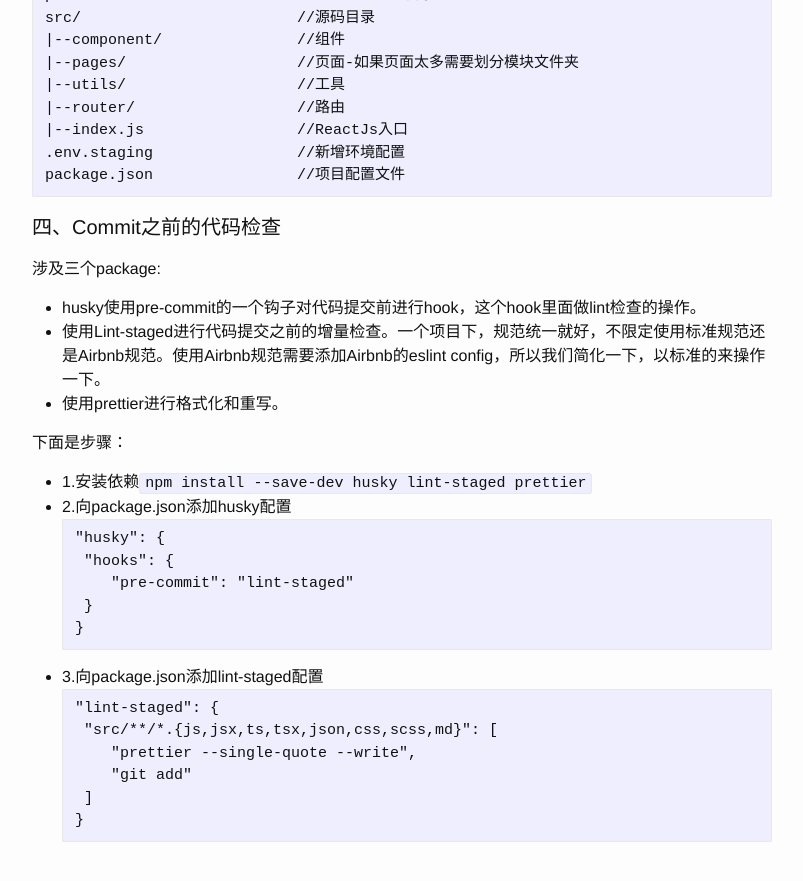
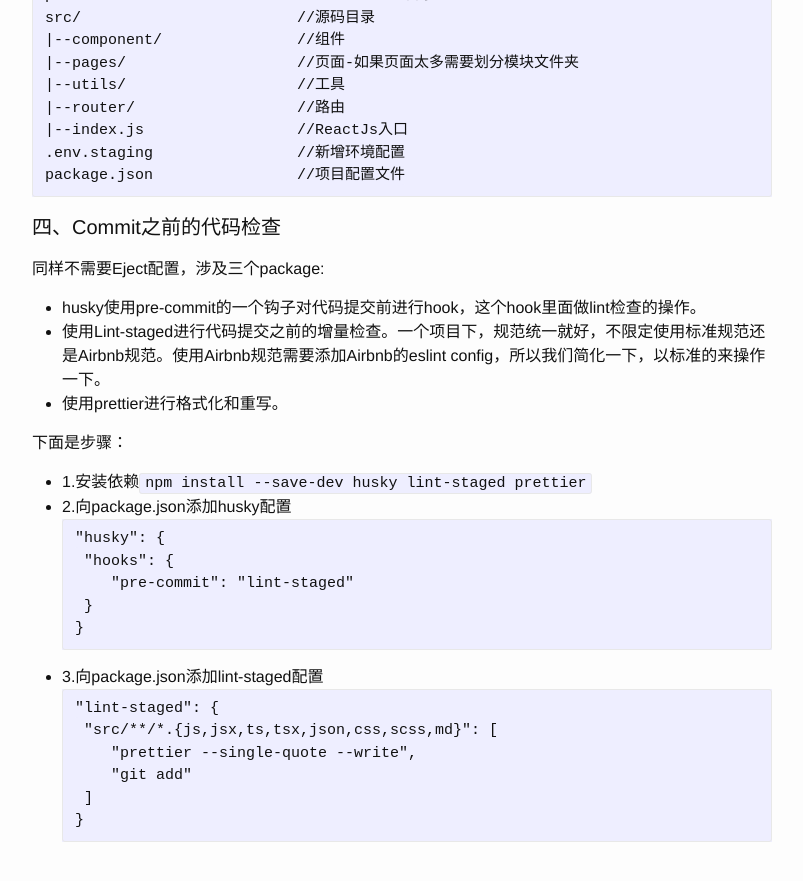
Before and after one commit to tsingroo/tsingroo.github.io, a Jekyll site: the page built from _posts/2019-08-02-setup_react_dev_env.md, in a window 1280 px wide and 900 px high, scrolled down 1547 px. Shown: the top 881 px of the window, without its empty margins (238-1041 px from the left). Built offline with Jekyll 4.4.1, drawn with Linux system fonts in a browser that asks for light colours.

Commit message:
add some help text

```diff
--- a/_posts/2019-08-02-setup_react_dev_env.md
+++ b/_posts/2019-08-02-setup_react_dev_env.md
@@ -67,7 +67,7 @@ package.json                //项目配置文件
 #### 四、Commit之前的代码检查
 
 
-涉及三个package:
+同样不需要Eject配置，涉及三个package:
 * husky使用pre-commit的一个钩子对代码提交前进行hook，这个hook里面做lint检查的操作。
 * 使用Lint-staged进行代码提交之前的增量检查。一个项目下，规范统一就好，不限定使用标准规范还是Airbnb规范。使用Airbnb规范需要添加Airbnb的eslint config，所以我们简化一下，以标准的来操作一下。
 * 使用prettier进行格式化和重写。
```
